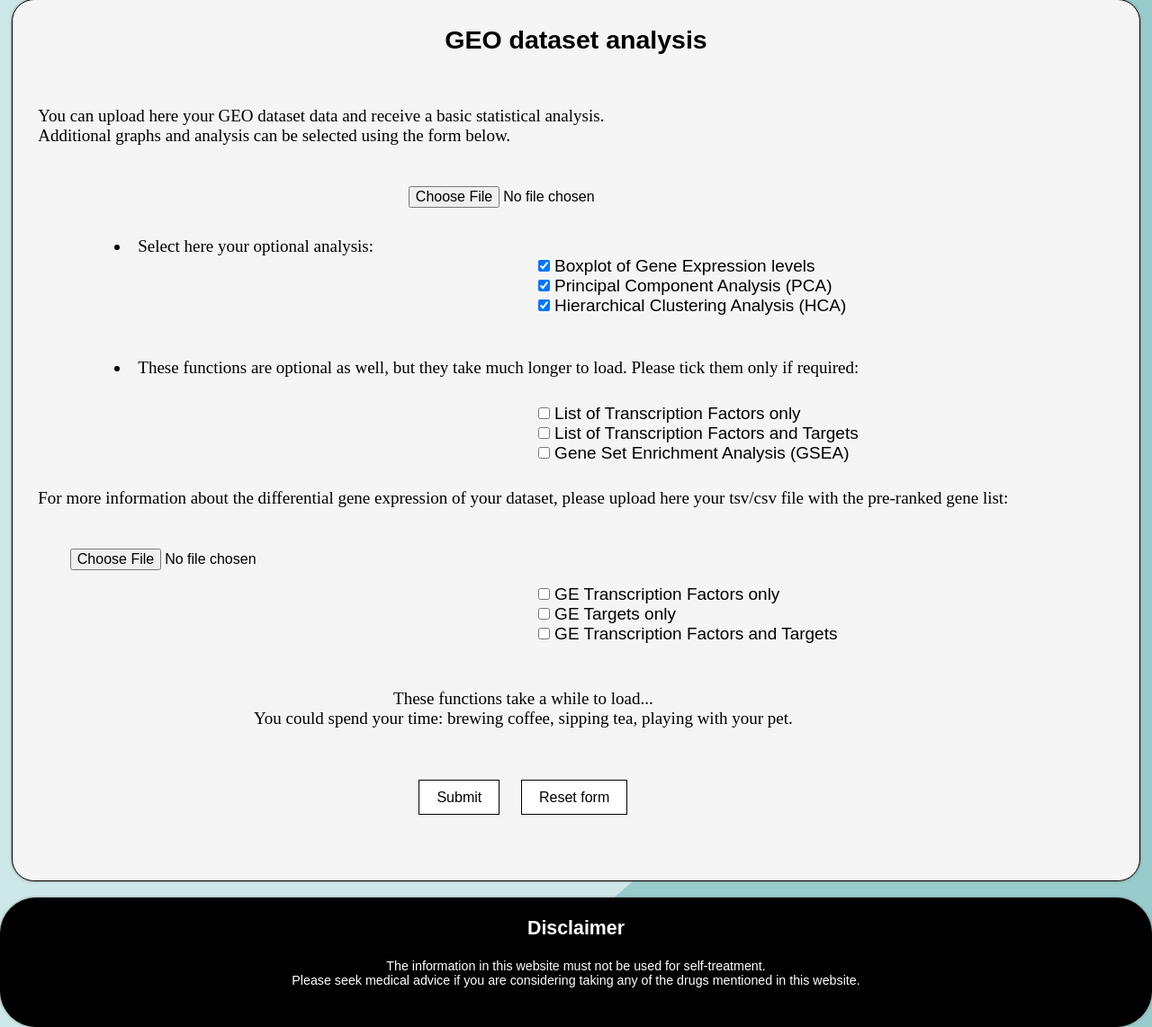
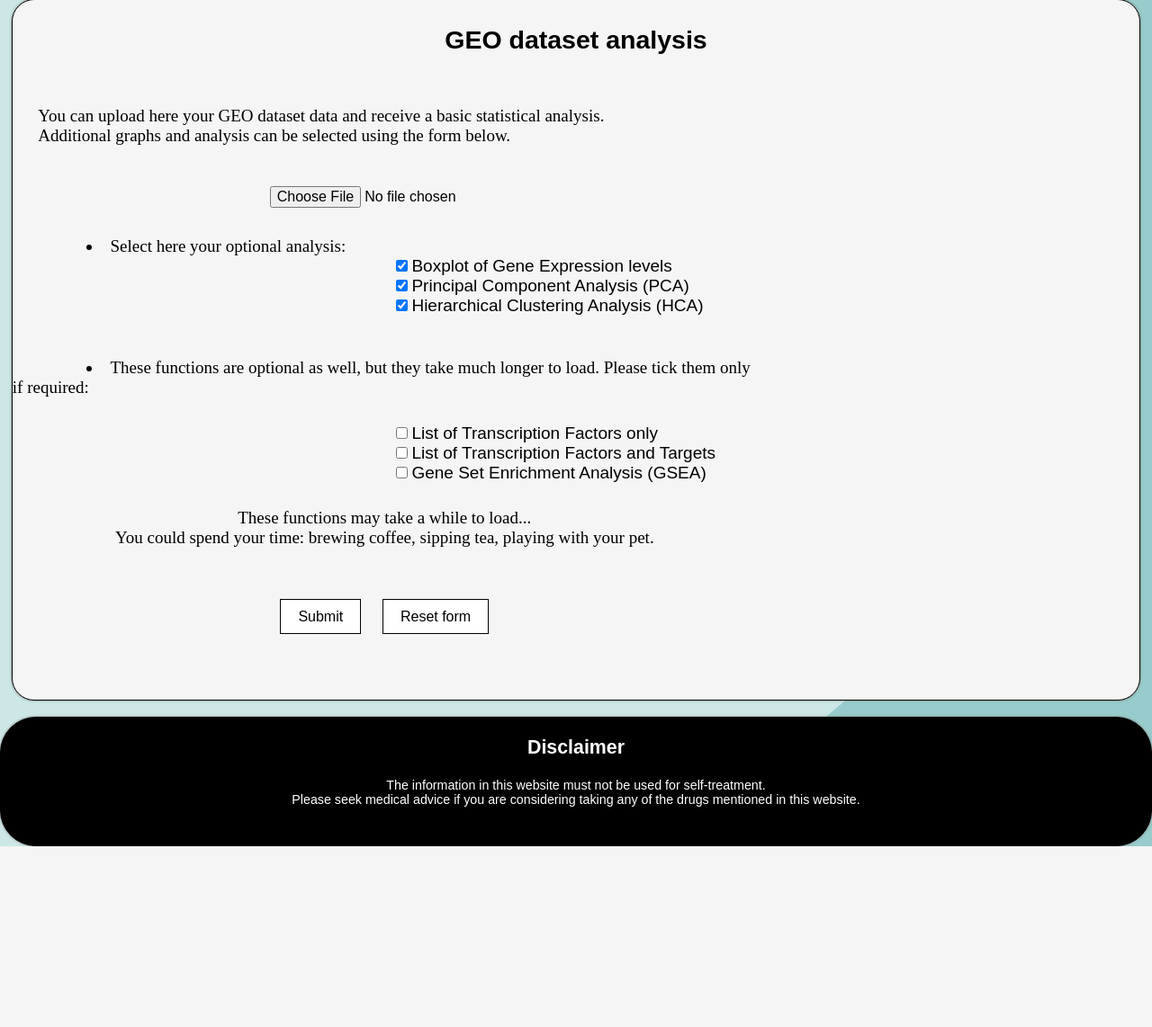
Before and after one commit to aelezi01/cleanTFsite, a Flask app: page /upload_data/ in a window 1280 px wide. Shown: the part 147-1289 px from the top of the page at 90% size. After the commit the page ends 1088 px from the top, so only its background shows below. Run offline with Flask 2, Linux system fonts and the light colour scheme.

Commit message:
ae 13:24 3/03

```diff
--- a/application.py
+++ b/application.py
@@ -2,7 +2,7 @@
 import sqlite3 as sql
 import functions_for_samar
 from graphsFunctions import GDSinput, get_description, get_sum, gene_boxplot, pca_plot, hca
-from sqltools import TFsearch_functionalities, drug_search_functionalities, get_pdb_url, get_structure_url
+from searchtools import TFsearch_functionalities, drug_search_functionalities, get_pdb_url, get_structure_url
 from werkzeug.utils import secure_filename
 import os
 
--- a/templates/upload_data.html
+++ b/templates/upload_data.html
@@ -77,38 +77,9 @@
             </div>
 
 
-
-
-    <!--NOT SURE WHETHER TO KEE THIS DIV OR NOT-->
             <div>
                 <div>
-                    <p>For more information about the differential gene expression of your dataset, please upload here your tsv/csv file with the pre-ranked gene list:</p>
-                </div>
-
-                <!--the user can upload their tsv/csv data file here-->
-                <div>
-                    <input type="file" id="fileTSV" name="fileTSV" value="Select file" class="button2">
-                </div>
-
-                <div class="options2">
-                    <div>
-                        <input type="checkbox" id="GEtf" value="graph" name="GEtf">
-                        <label for="GEtf">GE Transcription Factors only</label>
-                    </div>
-                    <div>
-                        <input type="checkbox" id="GEtargets" value="graph" name="GEtargets">
-                        <label for="GEtargets">GE Targets only</label>
-                    </div>
-                    <div>
-                        <input type="checkbox" id="GETFT" value="graph" name="GETFT">
-                        <label for="GETFT">GE Transcription Factors and Targets</label>
-                    </div>
-                </div>
-
-                <br>
-
-                <div>
-                    <p style="text-align: center;">These functions take a while to load... <br>
+                    <p style="text-align: center;">These functions may take a while to load... <br>
                         You could spend your time: brewing coffee, sipping tea, playing with your pet.</p>
                 </div>
 
```
